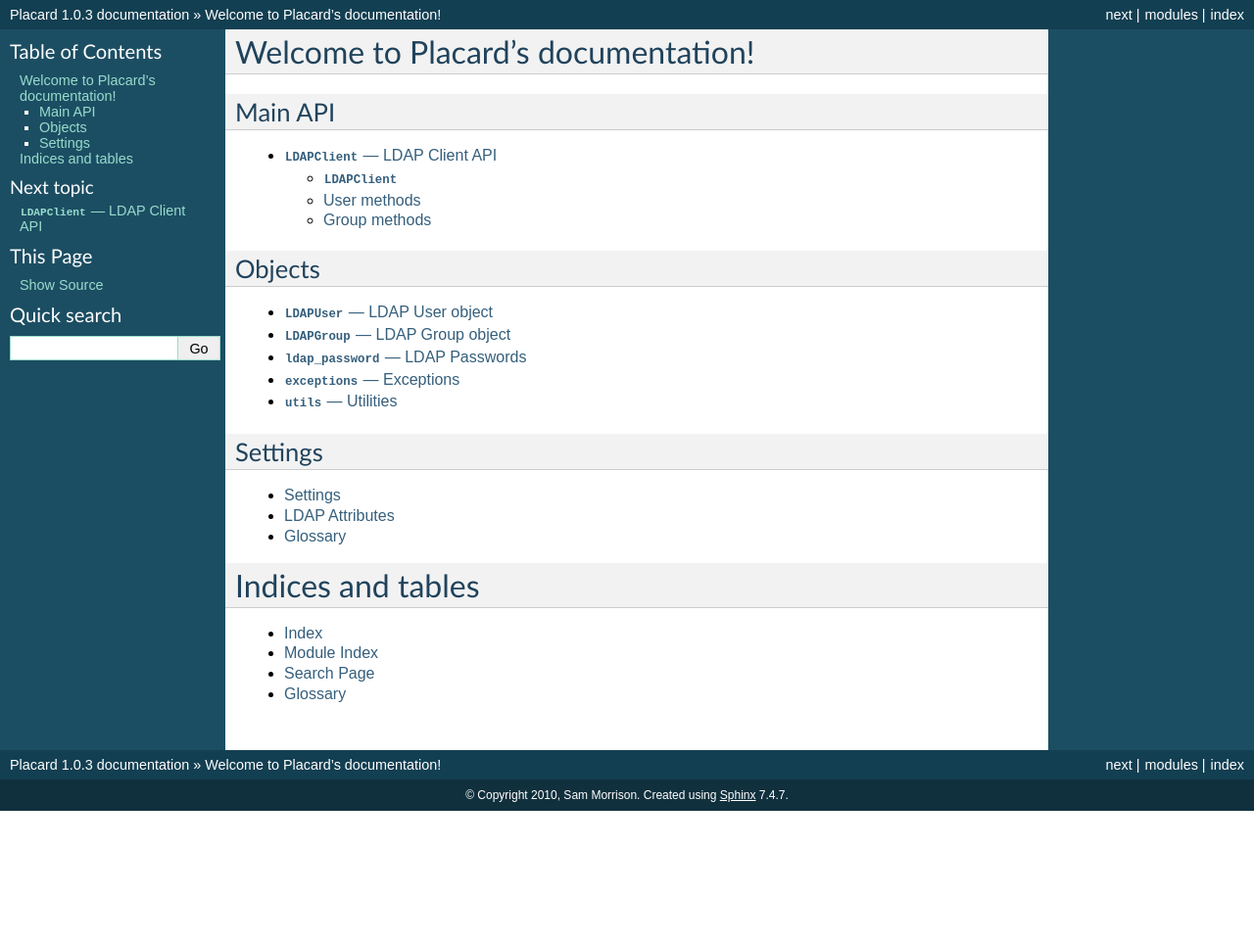
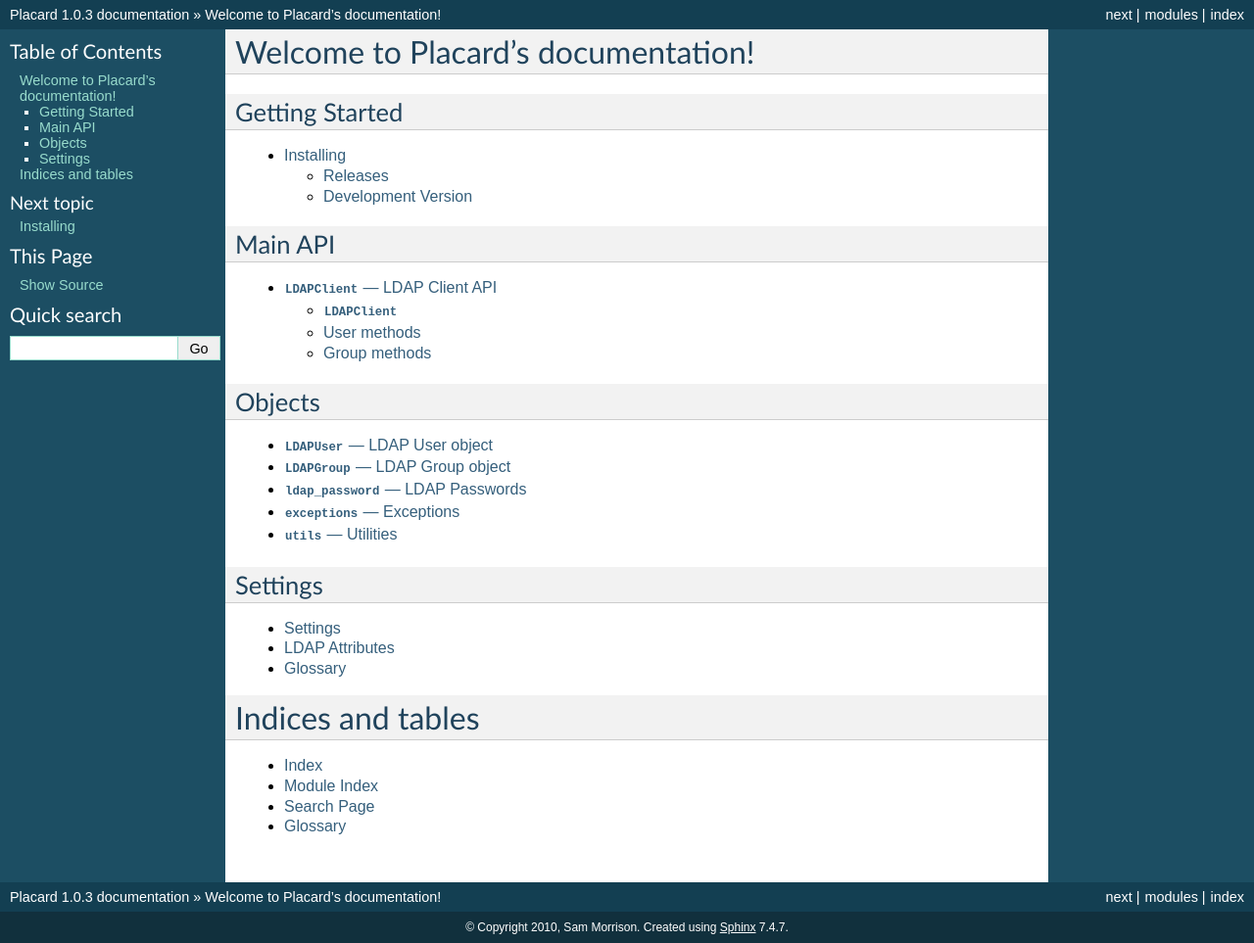
Before and after one commit to VPAC/django-placard, a Sphinx documentation site: the page built from docs/source/index.rst, in a window 1280 px wide. Shown: the whole page at 98% size. Built offline with Sphinx 7.4.7, drawn with Linux system fonts in a browser that asks for light colours; before the commit the page ends 900 px from its top, so only the background shows below that.

Commit message:
more documenting

```diff
--- a/docs/source/conf.py
+++ b/docs/source/conf.py
@@ -23,7 +23,7 @@
 
 # Add any Sphinx extension module names here, as strings. They can be extensions
 # coming with Sphinx (named 'sphinx.ext.*') or your custom ones.
-extensions = ['sphinx.ext.autodoc', 'sphinx.ext.intersphinx', 'sphinx.ext.todo', 'sphinx.ext.coverage', 'sphinx.ext.ifconfig']
+extensions = ['sphinx.ext.autodoc', 'sphinx.ext.intersphinx', 'sphinx.ext.todo', 'sphinx.ext.coverage', 'sphinx.ext.ifconfig',]
 
 # Add any paths that contain templates here, relative to this directory.
 templates_path = ['_templates']
@@ -46,7 +46,7 @@
 # built documents.
 #
 # The short X.Y version.
-version = '1.0'
+version = get_version()
 # The full version, including alpha/beta/rc tags.
 release = get_version()
 
--- a/docs/source/index.rst
+++ b/docs/source/index.rst
@@ -5,6 +5,13 @@
 
 Welcome to Placard's documentation!
 ===================================
+
+Getting Started
+---------------
+.. toctree::
+   :maxdepth: 2
+
+   install
 
 Main API
 --------
--- a/docs/source/ref/ldap_attrs_settings.rst
+++ b/docs/source/ref/ldap_attrs_settings.rst
@@ -6,7 +6,9 @@
 Each Django project need to have an LDAP Attributes definition File. The location of this file is specified by the
 
 
-Example::
+Example
+
+.. code-block:: python
 
   from django.conf import settings
 
```
Also changed, not shown: docs/source/install.rst (added, +25 -0 lines), docs/source/ref/client.rst (+13 -0 lines), docs/source/ref/exceptions.rst (line endings or trailing spaces).
